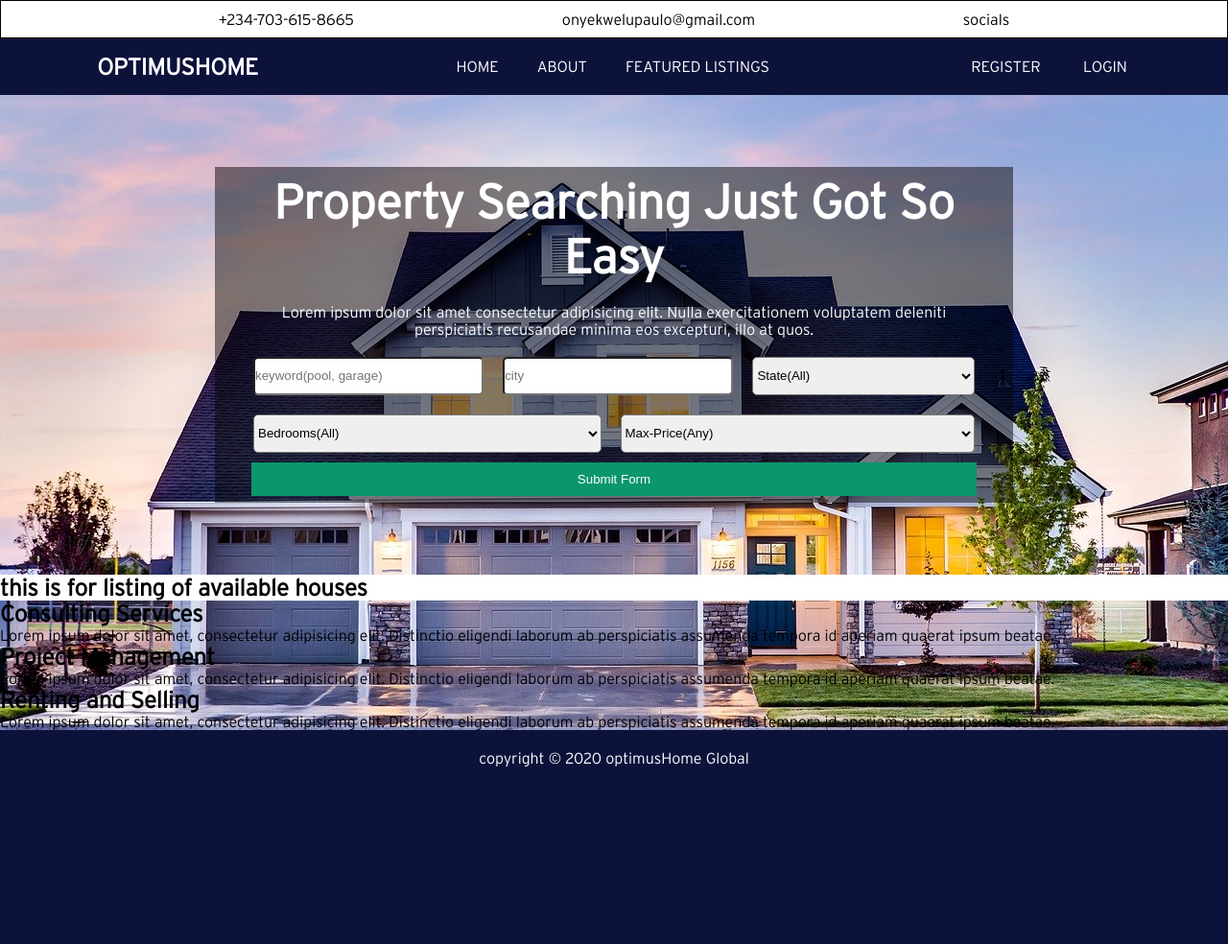
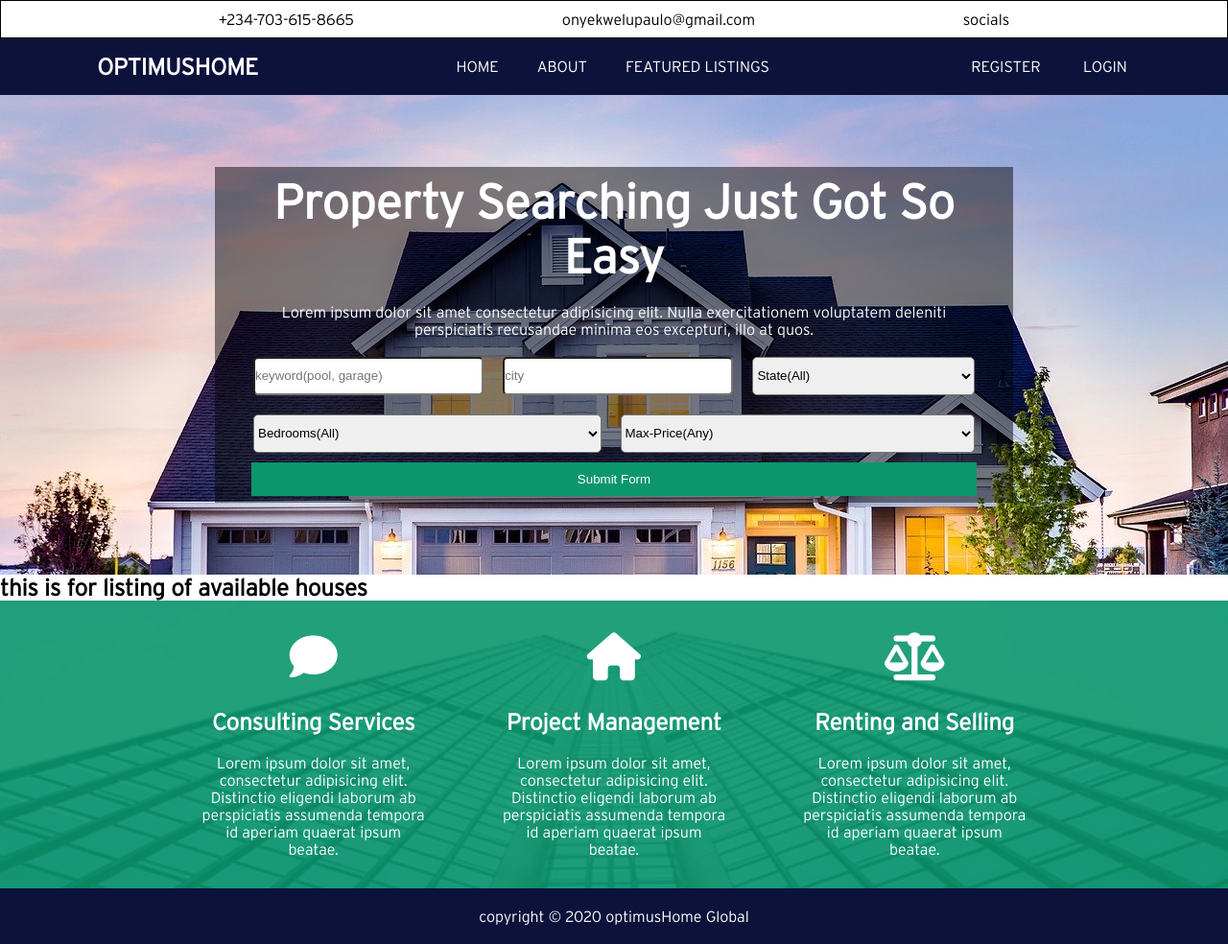
Before and after one commit to silanka007/optimushome, a Django app: page / in a window 1280 px wide. Shown: the whole page at 96% size. Before the commit the page ends 799 px from the top, so only its background shows below. Run offline with Django 3.2, Linux system fonts and the light colour scheme; some libraries are stand-ins or nearby versions; some web fonts are replaced.

Commit message:
creation for what-we-do section and addition of font awesome to the base html

```diff
--- a/optimushome/static/css/styles.css
+++ b/optimushome/static/css/styles.css
@@ -149,6 +149,49 @@ body {
   border-radius: .5rem;
 }
 
+.main .features {
+  width: 100%;
+  height: 30rem;
+  background-color: rgba(11, 150, 108, 0.9);
+  position: relative;
+  overflow: hidden;
+}
+
+.main .features .feature-image {
+  width: 100%;
+  position: absolute;
+  z-index: -1;
+}
+
+.main .features .feature-list {
+  width: 75%;
+  height: 100%;
+  display: -webkit-box;
+  display: -ms-flexbox;
+  display: flex;
+  -ms-flex-pack: distribute;
+      justify-content: space-around;
+  color: white;
+  margin: auto;
+  padding: 0 1rem;
+}
+
+.main .features .feature-list .feature-item {
+  width: 25%;
+  text-align: center;
+  margin: auto;
+}
+
+.main .features .feature-list .feature-item .feature-item-icon .fas {
+  font-size: 5rem;
+  margin-bottom: 3rem;
+}
+
+.main .features .feature-list .feature-item .feature-item-heading {
+  font-weight: 800;
+  margin-bottom: 2rem;
+}
+
 .button-group {
   width: 98%;
   height: 3.5rem;
@@ -161,6 +204,10 @@ body {
 .button-group:active {
   outline: 2px solid #76e6c4;
   outline-offset: .1rem;
+}
+
+.about-container {
+  position: relative;
 }
 
 .footer {
--- a/optimushome/static/css/styles.scss
+++ b/optimushome/static/css/styles.scss
@@ -4,6 +4,7 @@
 }
 // variables
 $color-hf : rgb(13, 18, 59);
+$color-btn: rgb(11, 150, 108);
 
 
 html{
@@ -131,6 +132,50 @@ body{
             }
         }
     }
+
+    .features{
+
+        width: 100%;
+        height: 30rem;
+        background-color: rgba($color: $color-btn, $alpha: .9);
+        position: relative;
+        overflow: hidden;
+
+        .feature-image{
+            width: 100%;
+            position: absolute;
+            z-index: -1;
+        }
+
+        .feature-list{
+            width: 75%;
+            height: 100%;
+            display: flex;
+            justify-content: space-around;
+            color: white;
+            margin: auto;
+            padding: 0 1rem;
+
+            .feature-item{
+                width: 25%;
+                text-align: center;
+                margin: auto;
+
+                .feature-item-icon{
+                    .fas{
+                        font-size: 5rem;
+                        margin-bottom: 3rem;
+                    }
+
+                }
+
+                .feature-item-heading{
+                    font-weight: 800;
+                    margin-bottom: 2rem;
+                }
+            }
+        }
+    }
 }
 
 //button decors
@@ -138,7 +183,7 @@ body{
     width: 98%;
     height: 3.5rem;
     color: white;
-    background: rgb(11, 150, 108);
+    background: $color-btn;
     outline: none;
     border: none;
 
@@ -148,6 +193,15 @@ body{
     }
 }
 
+
+
+.about-container{
+    position: relative;
+
+    .about-heading-section{
+
+    }
+}
 
 
 .footer{
--- a/templates/pages/base.html
+++ b/templates/pages/base.html
@@ -5,6 +5,8 @@
 <head>
     <meta charset="UTF-8">
     <meta name="viewport" content="width=device-width, initial-scale=1.0">
+
+    <!-- my custom css files -->
     <link rel="stylesheet" href="{% static './css/styles.css' %}">
     <title>OptimusHome</title>
 </head>
@@ -19,6 +21,10 @@
     <!-- footer section -->
     {% include './partials/_footer.html' %}
 
+    <!-- font awesome -->
+    <script src="https://kit.fontawesome.com/23bf0d386a.js" crossorigin="anonymous"></script>
+
+    <!-- my custom js files -->
     <script src="{% static './js/main.js' %}"></script>
 </body>
 </html>
--- a/templates/pages/index.html
+++ b/templates/pages/index.html
@@ -45,18 +45,24 @@
        <h1>this is for listing of available houses</h1>
     </section>
     <div class="features">
+        <img class="feature-image" src="{% static './img/feature.jpg' %}" alt="">
+        <div class="feature-list">
             <section class="feature-item">
+                <div class="feature-item-icon"><i class="fas fa-comment"></i></div>
                 <h2 class="feature-item-heading">Consulting Services</h2>
                 <p class="feature-item-paragraph">Lorem ipsum dolor sit amet, consectetur adipisicing elit. Distinctio eligendi laborum ab perspiciatis assumenda tempora id aperiam quaerat ipsum beatae.</p>
             </section>
             <section class="feature-item">
+                <div class="feature-item-icon"><i class="fas fa-home"></i></div>
                 <h2 class="feature-item-heading">Project Management</h2>
                 <p class="feature-item-paragraph">Lorem ipsum dolor sit amet, consectetur adipisicing elit. Distinctio eligendi laborum ab perspiciatis assumenda tempora id aperiam quaerat ipsum beatae.</p>
             </section>
             <section class="feature-item">
+                <div class="feature-item-icon"><i class="fas fa-balance-scale"></i></div>
                 <h2 class="feature-item-heading">Renting and Selling</h2>
                 <p class="feature-item-paragraph">Lorem ipsum dolor sit amet, consectetur adipisicing elit. Distinctio eligendi laborum ab perspiciatis assumenda tempora id aperiam quaerat ipsum beatae.</p>
             </section>
+        </div>
     </div>
 
 </main>
```
Also changed, not shown: templates/pages/about.html (+9 -2 lines), optimushome/static/img/about_heading.jpg (added), 2 other files. Lines whose indentation alone changed are shown as unchanged.
